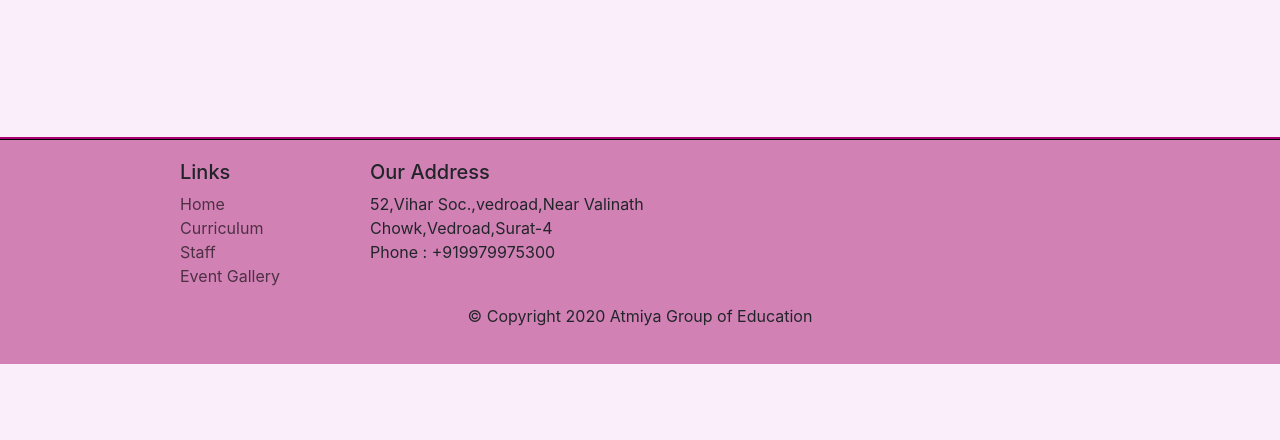
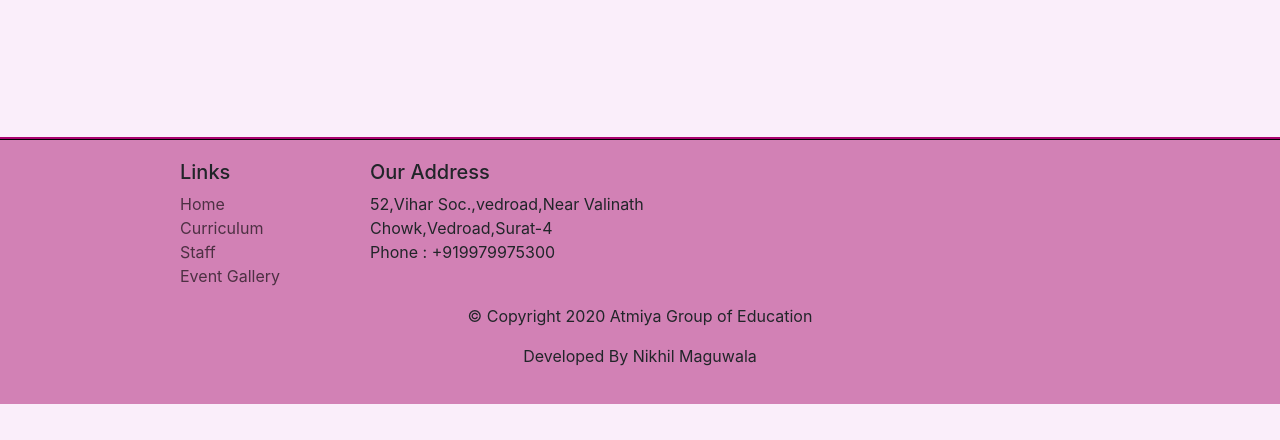
Before and after one commit to Atmiya-Group-of-Education/First_Site, a website: page curriculum.html in a window 1280 px wide. Shown: the part 360-800 px from the top of the page. Drawn offline with nearby package versions, Linux system fonts and the light colour scheme.

Commit message:
developer

```diff
--- a/curriculum.html
+++ b/curriculum.html
@@ -83,6 +83,11 @@
                         <p>© Copyright 2020 Atmiya Group of Education</p>
                     </div>
                </div>
+               <div class="row justify-content-center">
+                    <div class="col-auto">
+                        <p>Developed By Nikhil Maguwala</p>
+                    </div>
+                </div>
             </div>
         </footer>
         <!-- jQuery first, then Popper.js, then Bootstrap JS. -->
```
Also changed, not shown: gallery.html (+5 -0 lines), index.html (+5 -0 lines), staff.html (+5 -0 lines).
